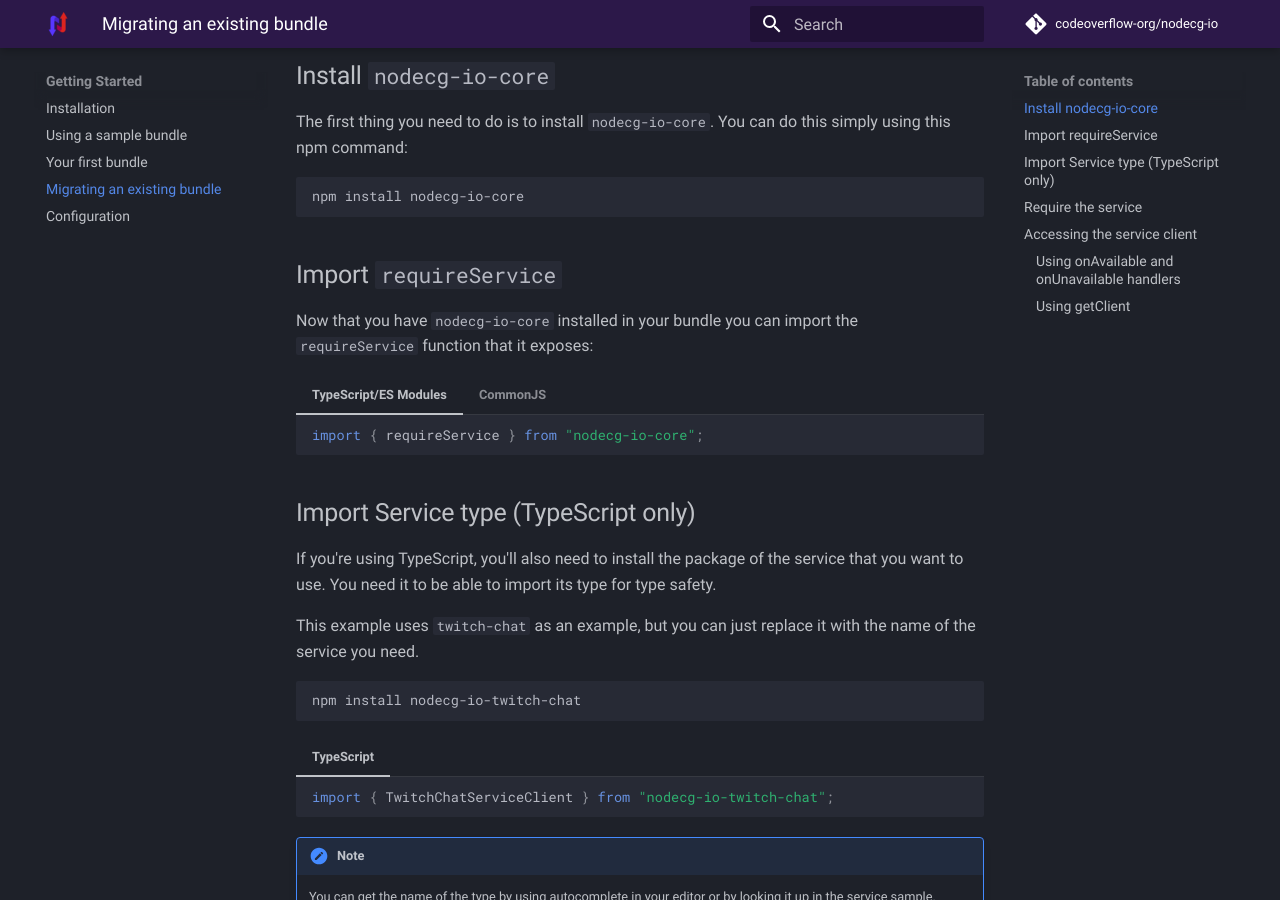
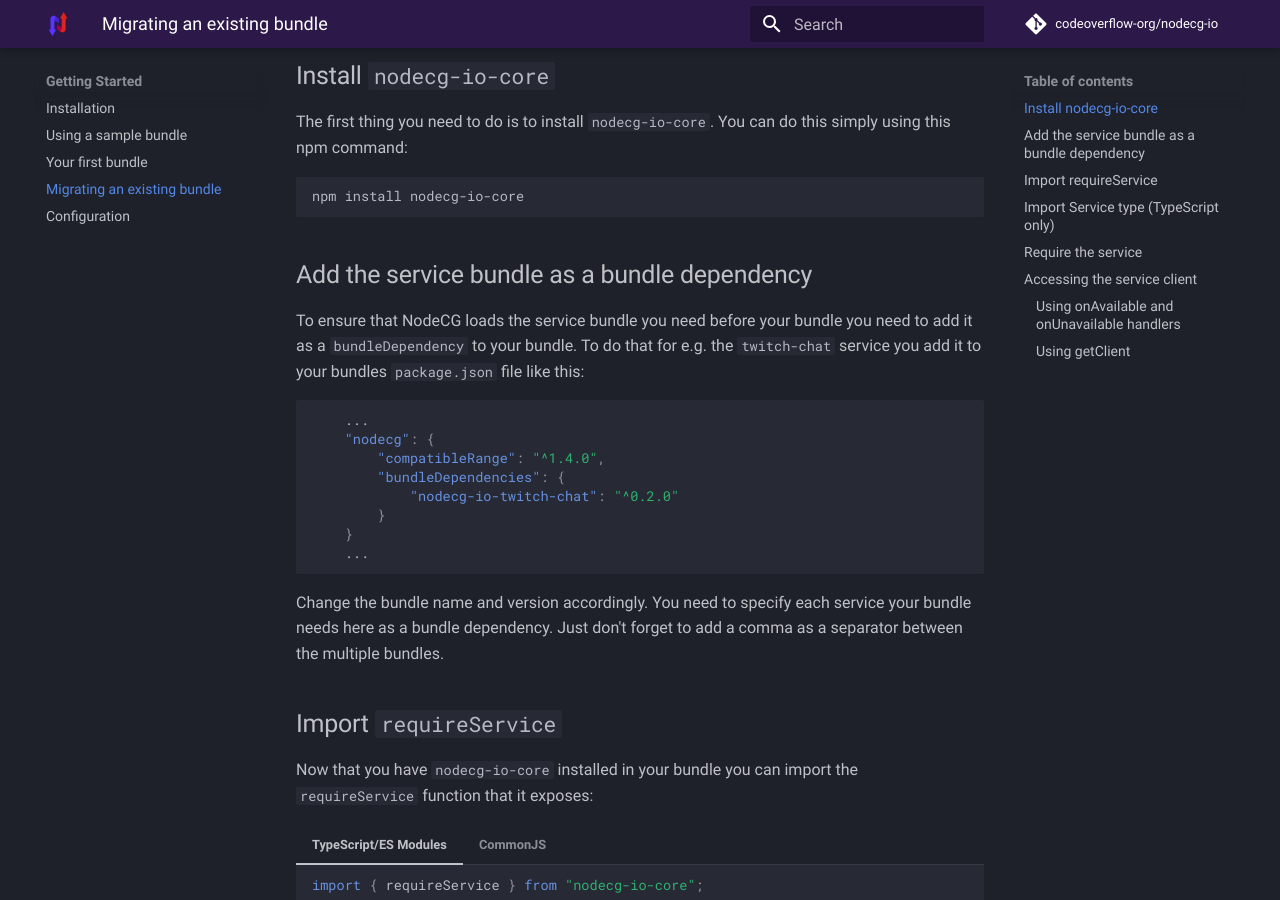
Before and after one commit to codeoverflow-org/nodecg-io-docs, an MkDocs documentation site: the page built from docs/getting_started/existing_bundle.md, in a window 1280 px wide and 900 px high, scrolled down 430 px. Built offline with MkDocs 1.6.1 and Material for MkDocs 9.7.7, drawn with Linux system fonts in a browser that asks for light colours; comment, search, counter and statistics services are not loaded; the version menu is left out.

Commit message:
Add step to add service bundles as bundle dependencies to migration guide

````diff
--- a/docs/getting_started/existing_bundle.md
+++ b/docs/getting_started/existing_bundle.md
@@ -19,6 +19,28 @@ simply using this npm command:
 ```shell
 npm install nodecg-io-core
 ```
+
+## Add the service bundle as a bundle dependency
+
+To ensure that NodeCG loads the service bundle you need before your bundle you
+need to add it as a `bundleDependency` to your bundle.
+To do that for e.g. the `twitch-chat` service you add it to your bundles
+`package.json` file like this:
+
+```json
+    ...
+    "nodecg": {
+        "compatibleRange": "^1.4.0",
+        "bundleDependencies": {
+            "nodecg-io-twitch-chat": "^0.2.0"
+        }
+    }
+    ...
+```
+
+Change the bundle name and version accordingly.
+You need to specify each service your bundle needs here as a bundle dependency.
+Just don't forget to add a comma as a separator between the multiple bundles.
 
 ## Import `requireService`
 
````
